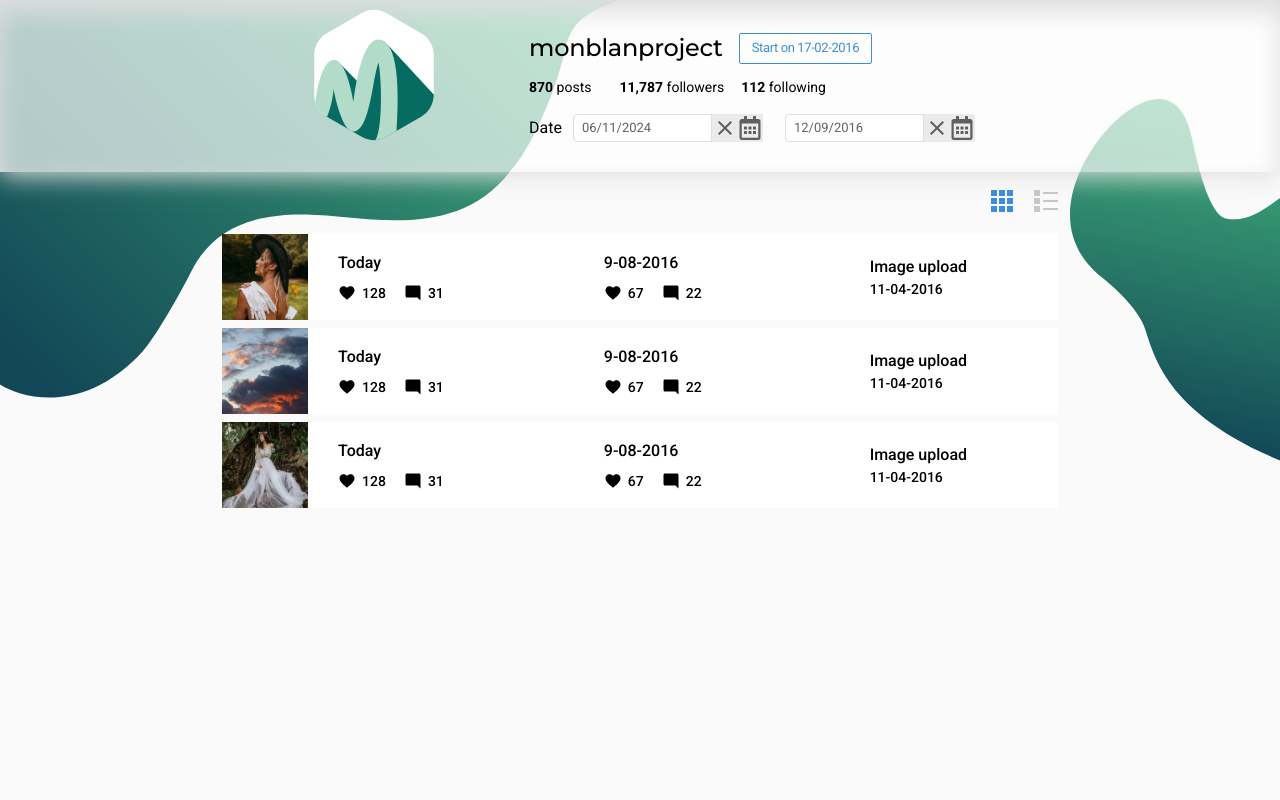
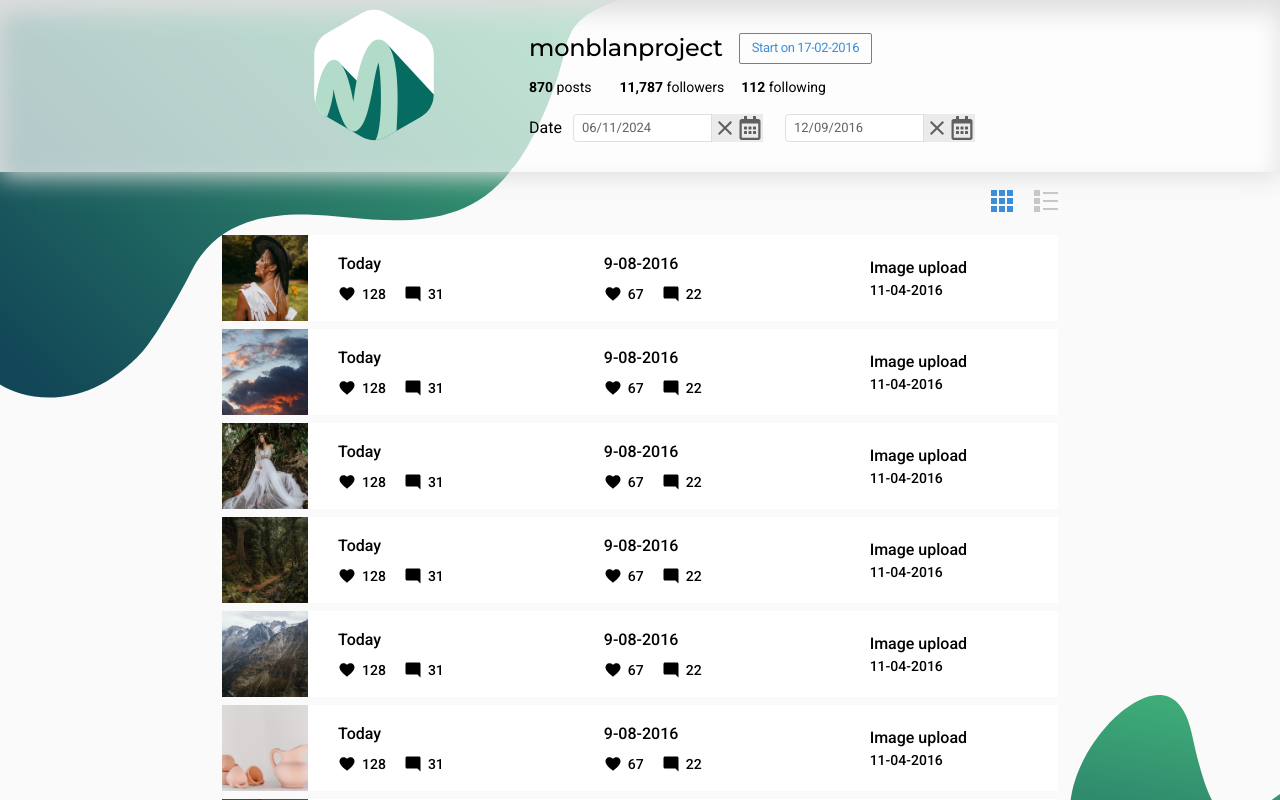
Before and after one commit to emmavasylyk/monblanproject, a Next.js app: page / in a window 1280 px wide. Shown: the top 800 px of the page. Built offline with nearby package versions, Linux system fonts and the light colour scheme.

Commit message:
feat: add btn and next data

```diff
--- a/src/components/TodoList.js
+++ b/src/components/TodoList.js
@@ -10,10 +10,17 @@ import clsx from "clsx";
 
 function TodoList() {
   const [viewMode, setViewMode] = useState("rows");
+  const [visibleCarts, setVisibleCarts] = useState(8);
+
+  const totalCarts = data.length;
+
+  const loadMore = () => {
+    setVisibleCarts((prevCarts) => Math.min(prevCarts + 8, totalCarts));
+  };
 
   return (
-    <div className="w-[836px] mx-auto pt-[18px]">
-      <div className="flex gap-[21px] justify-end mb-[22px]">
+    <div className="w-[836px] mx-auto pt-[18px] pb-[61px]">
+      <div className="flex gap-[21px] justify-end mb-[23px]">
         <button
           type="button"
           onClick={() => setViewMode("rows")}
@@ -32,13 +39,29 @@ function TodoList() {
       <ul
         className={clsx(
           "grid",
-          viewMode === "rows" ? "gap-2" : "grid-cols-4 gap-y-4 gap-x-2"
+          viewMode === "rows"
+            ? "gap-2 mb-[33px]"
+            : "grid-cols-4 gap-y-4 gap-x-2 mb-6"
         )}
       >
-        {data.map((item, index) => (
+        {data.slice(0, visibleCarts).map((item, index) => (
           <TodoItem viewMode={viewMode} item={item} key={index} />
         ))}
       </ul>
+      <button
+        type="button"
+        onClick={loadMore}
+        disabled={visibleCarts >= totalCarts}
+        className={clsx(
+          "block w-full max-w-[111px] mx-auto uppercase text-[#929292] px-[25px] py-2 rounded-[14px] border font-medium text-[11px] leading-[1.2] -tracking-[0.33px]",
+          {
+            "cursor-not-allowed opacity-50": visibleCarts >= totalCarts,
+            "border-[#929292]": visibleCarts < totalCarts,
+          }
+        )}
+      >
+        {visibleCarts >= totalCarts ? "NO MORE" : "LOAD MORE"}
+      </button>
     </div>
   );
 }
--- a/src/data/data.json
+++ b/src/data/data.json
@@ -46,5 +46,197 @@
         "likes": 67
       }
     ]
+  },
+  {
+    "image": "/picture/image-4.png",
+    "upload_date": "11-04-2016",
+    "metrics": [
+      {
+        "date": "Today",
+        "comments": 31,
+        "likes": 128
+      },
+      {
+        "date": "9-08-2016",
+        "comments": 22,
+        "likes": 67
+      }
+    ]
+  },
+  {
+    "image": "/picture/image-5.png",
+    "upload_date": "11-04-2016",
+    "metrics": [
+      {
+        "date": "Today",
+        "comments": 31,
+        "likes": 128
+      },
+      {
+        "date": "9-08-2016",
+        "comments": 22,
+        "likes": 67
+      }
+    ]
+  },
+  {
+    "image": "/picture/image-6.png",
+    "upload_date": "11-04-2016",
+    "metrics": [
+      {
+        "date": "Today",
+        "comments": 31,
+        "likes": 128
+      },
+      {
+        "date": "9-08-2016",
+        "comments": 22,
+        "likes": 67
+      }
+    ]
+  },
+  {
+    "image": "/picture/image-7.png",
+    "upload_date": "11-04-2016",
+    "metrics": [
+      {
+        "date": "Today",
+        "comments": 31,
+        "likes": 128
+      },
+      {
+        "date": "9-08-2016",
+        "comments": 22,
+        "likes": 67
+      }
+    ]
+  },
+  {
+    "image": "/picture/image-8.png",
+    "upload_date": "11-04-2016",
+    "metrics": [
+      {
+        "date": "Today",
+        "comments": 31,
+        "likes": 128
+      },
+      {
+        "date": "9-08-2016",
+        "comments": 22,
+        "likes": 67
+      }
+    ]
+  },
+  {
+    "image": "/picture/image-9.png",
+    "upload_date": "11-04-2016",
+    "metrics": [
+      {
+        "date": "Today",
+        "comments": 31,
+        "likes": 128
+      },
+      {
+        "date": "9-08-2016",
+        "comments": 22,
+        "likes": 67
+      }
+    ]
+  },
+  {
+    "image": "/picture/image-10.png",
+    "upload_date": "11-04-2016",
+    "metrics": [
+      {
+        "date": "Today",
+        "comments": 31,
+        "likes": 128
+      },
+      {
+        "date": "9-08-2016",
+        "comments": 22,
+        "likes": 67
+      }
+    ]
+  },
+  {
+    "image": "/picture/image-11.png",
+    "upload_date": "11-04-2016",
+    "metrics": [
+      {
+        "date": "Today",
+        "comments": 31,
+        "likes": 128
+      },
+      {
+        "date": "9-08-2016",
+        "comments": 22,
+        "likes": 67
+      }
+    ]
+  },
+  {
+    "image": "/picture/image-12.png",
+    "upload_date": "11-04-2016",
+    "metrics": [
+      {
+        "date": "Today",
+        "comments": 31,
+        "likes": 128
+      },
+      {
+        "date": "9-08-2016",
+        "comments": 22,
+        "likes": 67
+      }
+    ]
+  },
+  {
+    "image": "/picture/image-13.png",
+    "upload_date": "11-04-2016",
+    "metrics": [
+      {
+        "date": "Today",
+        "comments": 31,
+        "likes": 128
+      },
+      {
+        "date": "9-08-2016",
+        "comments": 22,
+        "likes": 67
+      }
+    ]
+  },
+  {
+    "image": "/picture/image-14.png",
+    "upload_date": "11-04-2016",
+    "metrics": [
+      {
+        "date": "Today",
+        "comments": 31,
+        "likes": 128
+      },
+      {
+        "date": "9-08-2016",
+        "comments": 22,
+        "likes": 67
+      }
+    ]
+  },
+  {
+    "image": "/picture/image-15.png",
+    "upload_date": "11-04-2016",
+    "metrics": [
+      {
+        "date": "Today",
+        "comments": 31,
+        "likes": 128
+      },
+      {
+        "date": "9-08-2016",
+        "comments": 22,
+        "likes": 67
+      }
+    ]
   }
 ]
```
